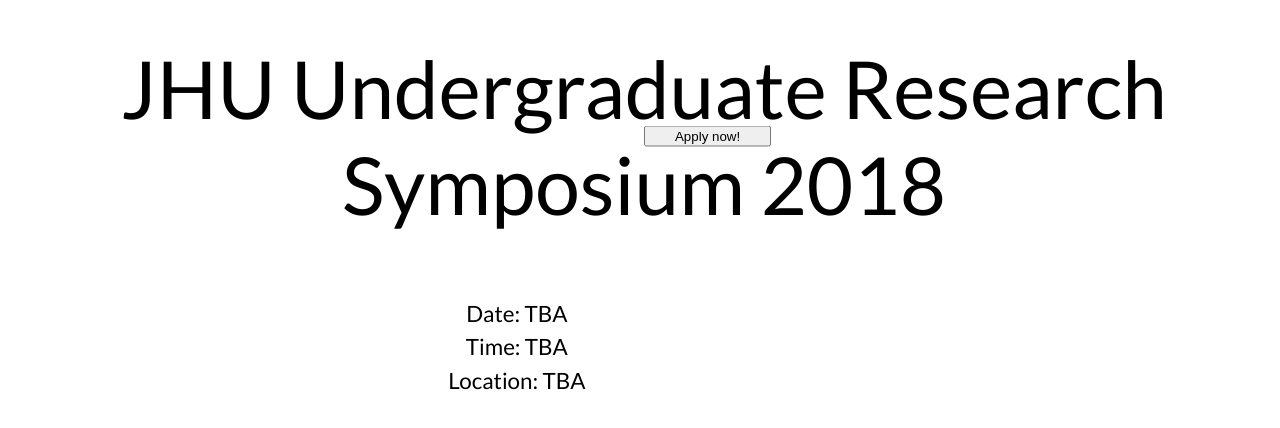
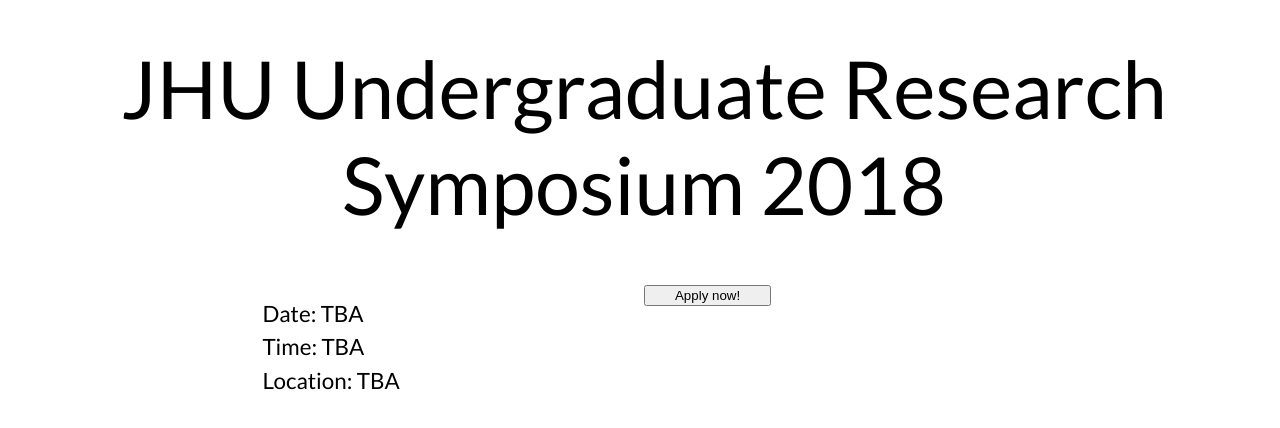
Before and after one commit to kpeng7/urs2018, a plain HTML site: page index.html in a window 1280 px wide. Shown: the part 134-562 px from the top of the page. Drawn offline with Linux system fonts and the light colour scheme.

Commit message:
Formatting changes

```diff
--- a/style.css
+++ b/style.css
@@ -76,7 +76,7 @@
 
 #info {
     margin-left: 20%;
-    margin-right: 10%
+    margin-right: 10%;
     text-align: left;
     width: 40%;
     position: absolute;
@@ -88,6 +88,4 @@
   width: 10%;
   position: absolute;
   text-align: center;
-  top: 50%;
-  transform: translateY(-50%);
 }
```
